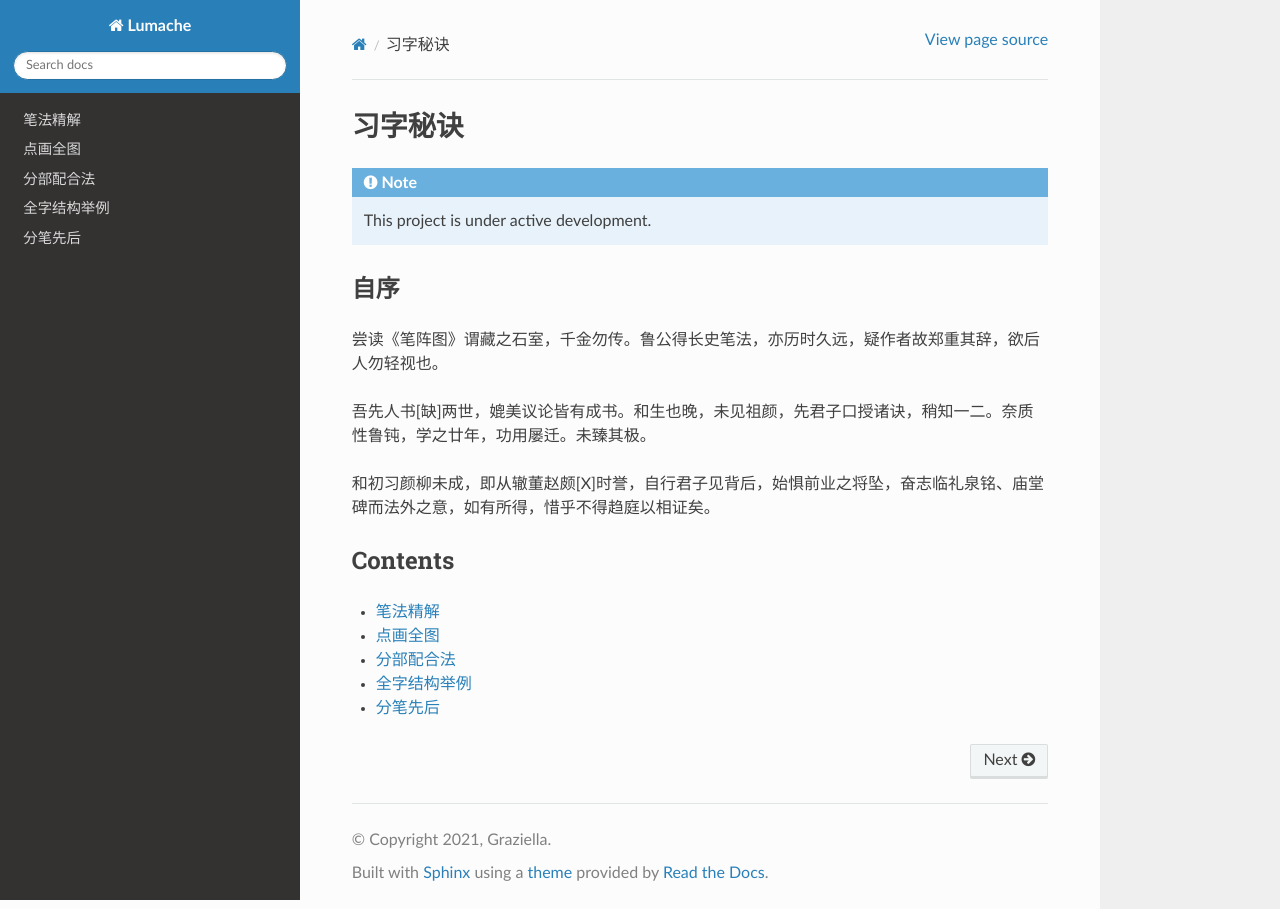
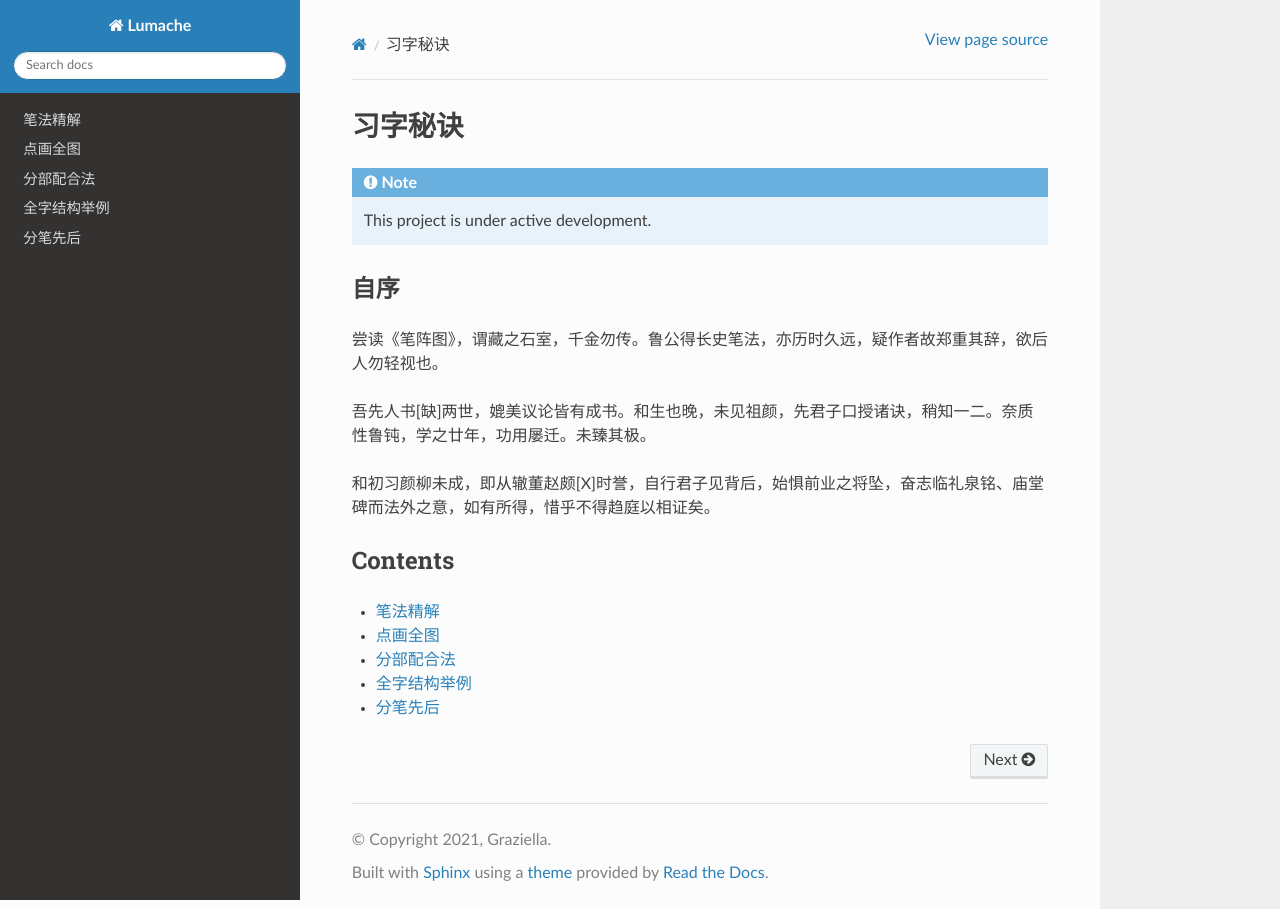
Before and after one commit to xjr7670/xi_zi_mi_jue, a Sphinx documentation site: the page built from docs/source/index.rst, in a window 1280 px wide. Built offline with Sphinx 7.4.7 and the Read the Docs theme 3.1.0, drawn with Linux system fonts in a browser that asks for light colours.

Commit message:
fixed formatting

```diff
--- a/docs/source/index.rst
+++ b/docs/source/index.rst
@@ -10,7 +10,7 @@
 自序
 -----
 
-尝读《笔阵图》谓藏之石室，千金勿传。鲁公得长史笔法，亦历时久远，疑作者故郑重其辞，欲后人勿轻视也。
+尝读《笔阵图》，谓藏之石室，千金勿传。鲁公得长史笔法，亦历时久远，疑作者故郑重其辞，欲后人勿轻视也。
 
 吾先人书[缺]两世，媲美议论皆有成书。和生也晚，未见祖颜，先君子口授诸诀，稍知一二。奈质性鲁钝，学之廿年，功用屡迁。未臻其极。
 
```
